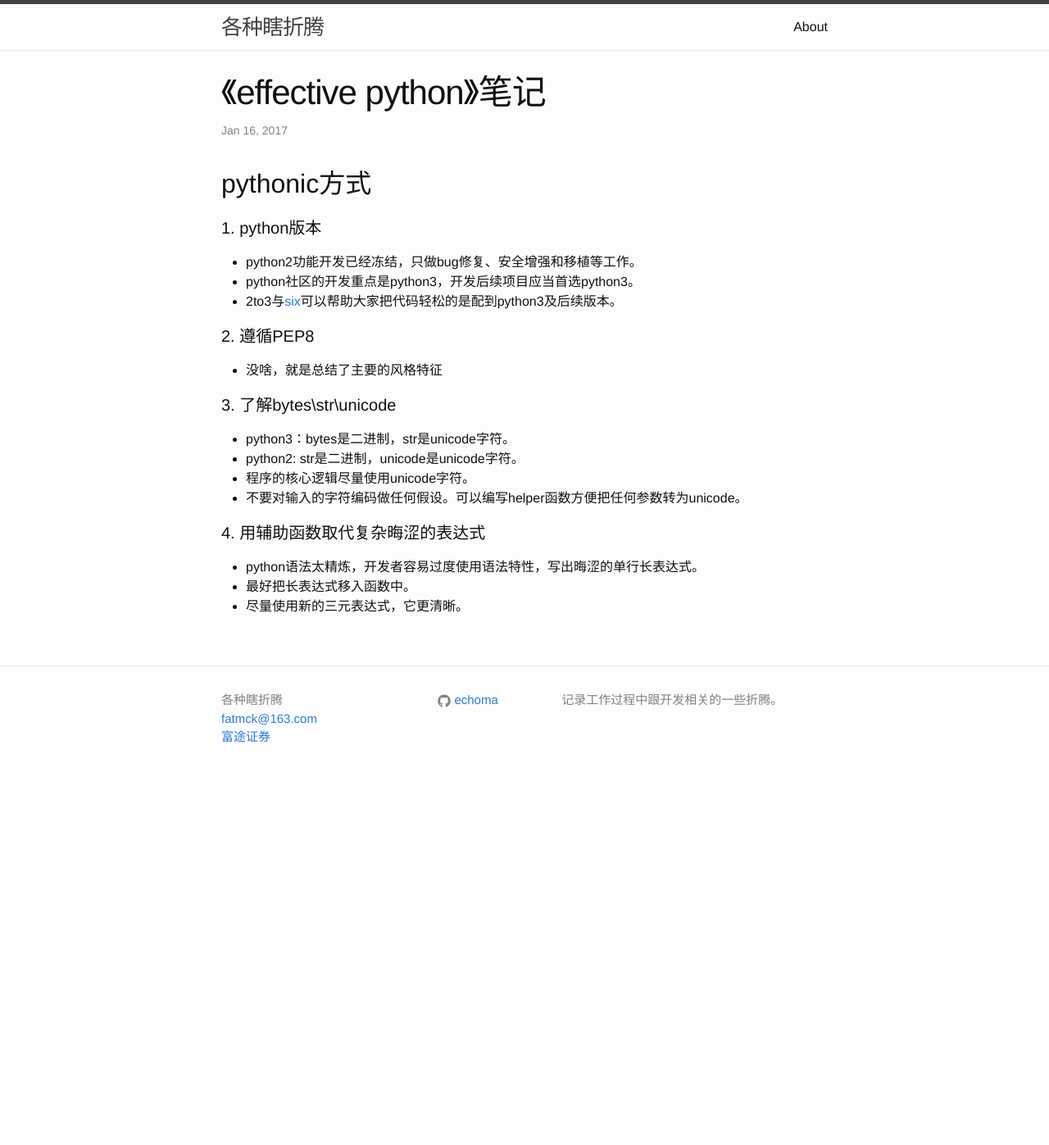
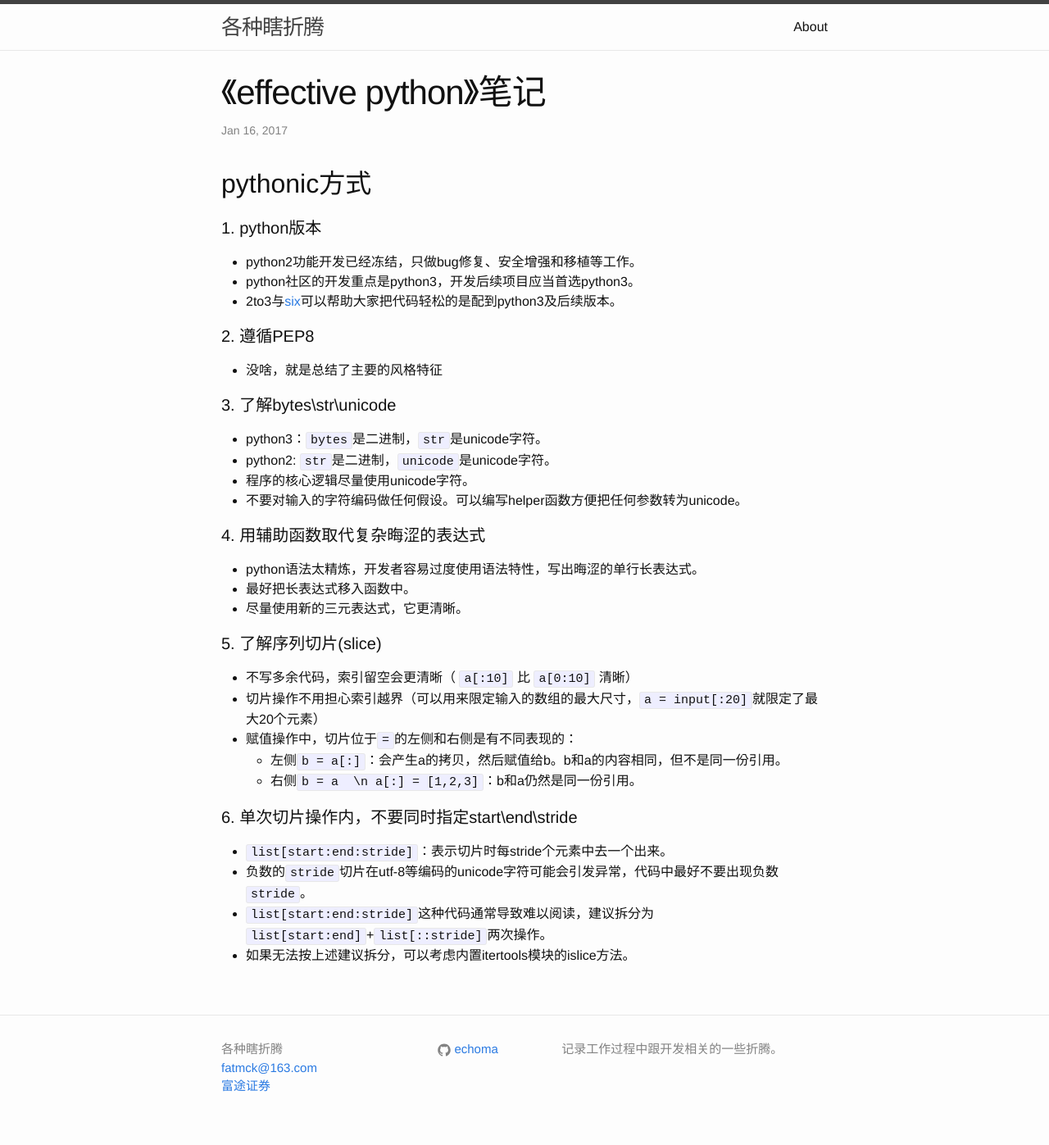
Before and after one commit to echoma/echoma.github.com, a Jekyll site: the page built from _posts/2017-01-16-effective-python-note.markdown, in a window 1280 px wide. Shown: the whole page at 82% size. Built offline with Jekyll 4.4.1, drawn with Linux system fonts in a browser that asks for light colours; before the commit the page ends 971 px from its top, so only the background shows below that.

Commit message:
effective python 5,6

```diff
--- a/_posts/2017-01-16-effective-python-note.markdown
+++ b/_posts/2017-01-16-effective-python-note.markdown
@@ -18,8 +18,8 @@ date:   2017-01-16 20:28:21 +0800
 
 #### 3. 了解bytes\str\unicode
 
-* python3：bytes是二进制，str是unicode字符。
-* python2: str是二进制，unicode是unicode字符。
+* python3：`bytes`是二进制，`str`是unicode字符。
+* python2: `str`是二进制，`unicode`是unicode字符。
 * 程序的核心逻辑尽量使用unicode字符。
 * 不要对输入的字符编码做任何假设。可以编写helper函数方便把任何参数转为unicode。
 
@@ -28,3 +28,18 @@ date:   2017-01-16 20:28:21 +0800
 * python语法太精炼，开发者容易过度使用语法特性，写出晦涩的单行长表达式。
 * 最好把长表达式移入函数中。
 * 尽量使用新的三元表达式，它更清晰。
+
+#### 5. 了解序列切片(slice)
+
+* 不写多余代码，索引留空会更清晰（ `a[:10]` 比 `a[0:10]` 清晰）
+* 切片操作不用担心索引越界（可以用来限定输入的数组的最大尺寸，`a = input[:20]`就限定了最大20个元素）
+* 赋值操作中，切片位于`=`的左侧和右侧是有不同表现的：
+  - 左侧`b = a[:]`：会产生a的拷贝，然后赋值给b。b和a的内容相同，但不是同一份引用。
+  - 右侧`b = a  \n  a[:] = [1,2,3]`：b和a仍然是同一份引用。
+
+#### 6. 单次切片操作内，不要同时指定start\end\stride
+
+* `list[start:end:stride]`：表示切片时每stride个元素中去一个出来。
+* 负数的`stride`切片在utf-8等编码的unicode字符可能会引发异常，代码中最好不要出现负数`stride`。
+* `list[start:end:stride]`这种代码通常导致难以阅读，建议拆分为`list[start:end]`+`list[::stride]`两次操作。
+* 如果无法按上述建议拆分，可以考虑内置itertools模块的islice方法。
```
